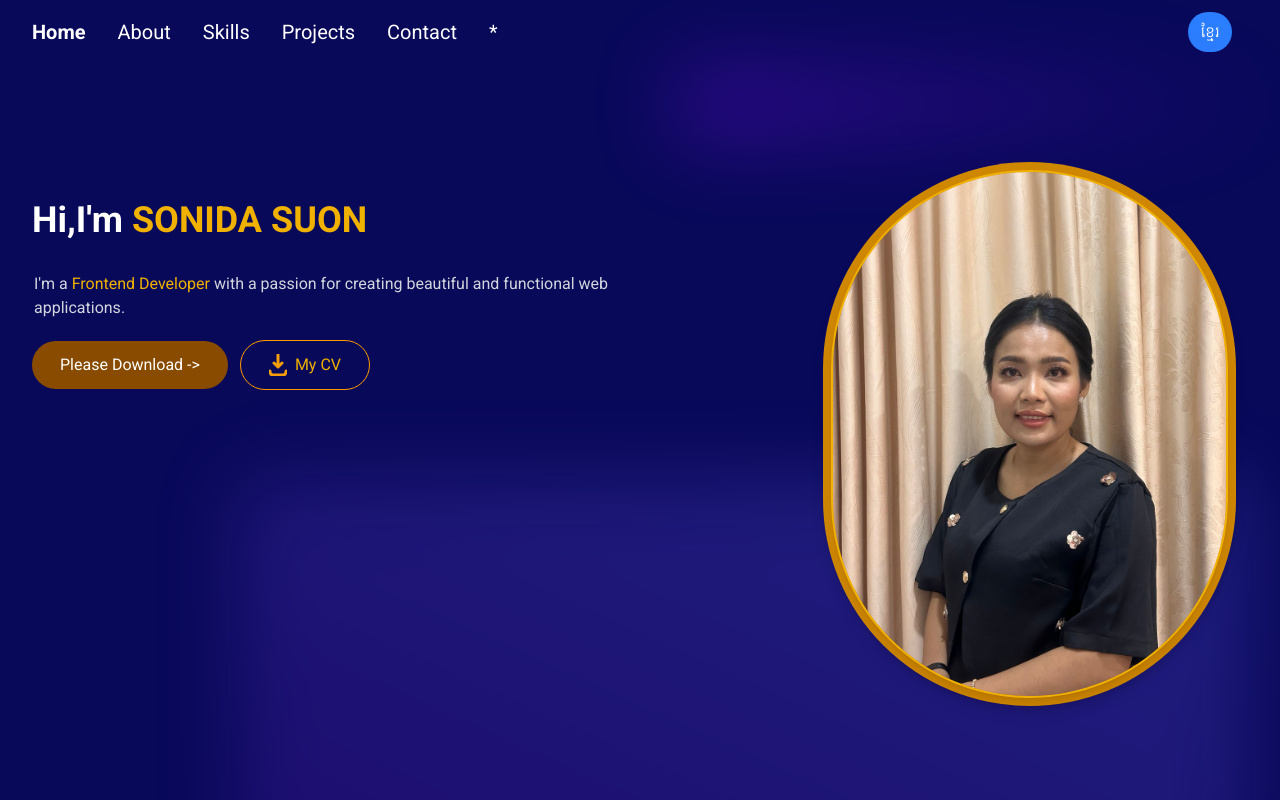
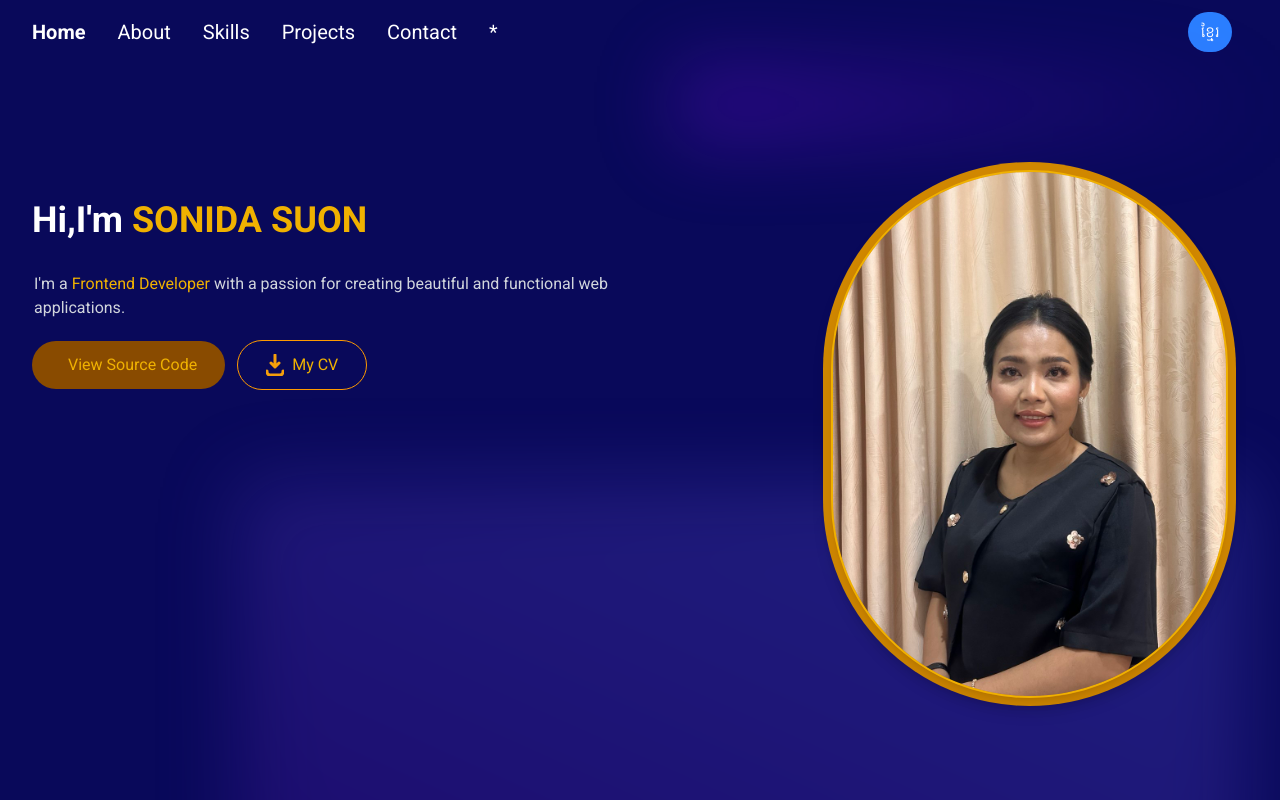
Before and after one commit to sonidasoun/Sonida-portfolio-final, a Vue app: page / in a window 1280 px wide. Shown: the top 800 px of the page. Built offline with nearby package versions, Linux system fonts and the light colour scheme; a web font is replaced by a local one.

Commit message:
add view source

```diff
--- a/src/components/HeroSection.vue
+++ b/src/components/HeroSection.vue
@@ -31,13 +31,17 @@
                          <div v-if="$i18n.locale === 'khm'" class="text-center lg:text-left" @click="changeLanguage('khm')">
                         <button class="relative flex justify-center w-full px-6 py-3 rounded-full md:px-7 group sm:w-max">
                             <span class="absolute inset-0 transition-all ease-in-out origin-center bg-yellow-800 border-2 border-transparent rounded-3xl group-hover:scale-105"></span>
-                             <span class="relative flex items-center justify-center text-white">សូមទាញយក -></span>
+                             <span class="relative flex items-center justify-center text-white">
+                             <a href="https://github.com/sonidasoun/Sonida-portfolio-final/tree/master"  target="_blank" class="pl-2 text-yellow-500">សូមចូលមើលកូដ</a>
+                             </span>
                         </button>
                         </div>
                         <div v-else @click="changeLanguage('en')" class="text-center lg:text-left" >
                            <button class="relative flex justify-center w-full px-6 py-3 rounded-full md:px-7 group sm:w-max">
                             <span class="absolute inset-0 transition-all ease-in-out origin-center bg-yellow-800 border-2 border-transparent rounded-3xl group-hover:scale-105"></span>
-                             <span class="relative flex items-center justify-center text-white">Please Download -></span>
+                             <span class="relative flex items-center justify-center text-white">
+                             <a href="https://github.com/sonidasoun/Sonida-portfolio-final/tree/master" target="_blank" class="pl-2 text-yellow-500">View Source Code</a>
+                             </span>
                         </button>
                         </div>
 
@@ -60,9 +64,13 @@
                             <div v-else @click="changeLanguage('en')" class="text-center lg:text-left" >
                             <a href="/src/assets/CV.jpg" download="CV.jpg" class="pl-2 text-yellow-500">My CV</a>
                             </div>
+
                         </div>
                         </button>
+
                     </div>
+
+
                 </div>
          </div>
                 <div class="lg:h-full md:flex">
@@ -84,6 +92,7 @@
 
 import AOS from 'aos';
 import 'aos/dist/aos.css';
+import { useLink } from 'vue-router';
 AOS.init({
     duration: 1000, // Animation duration in milliseconds
     once: true, // Whether animation should happen only once
```
